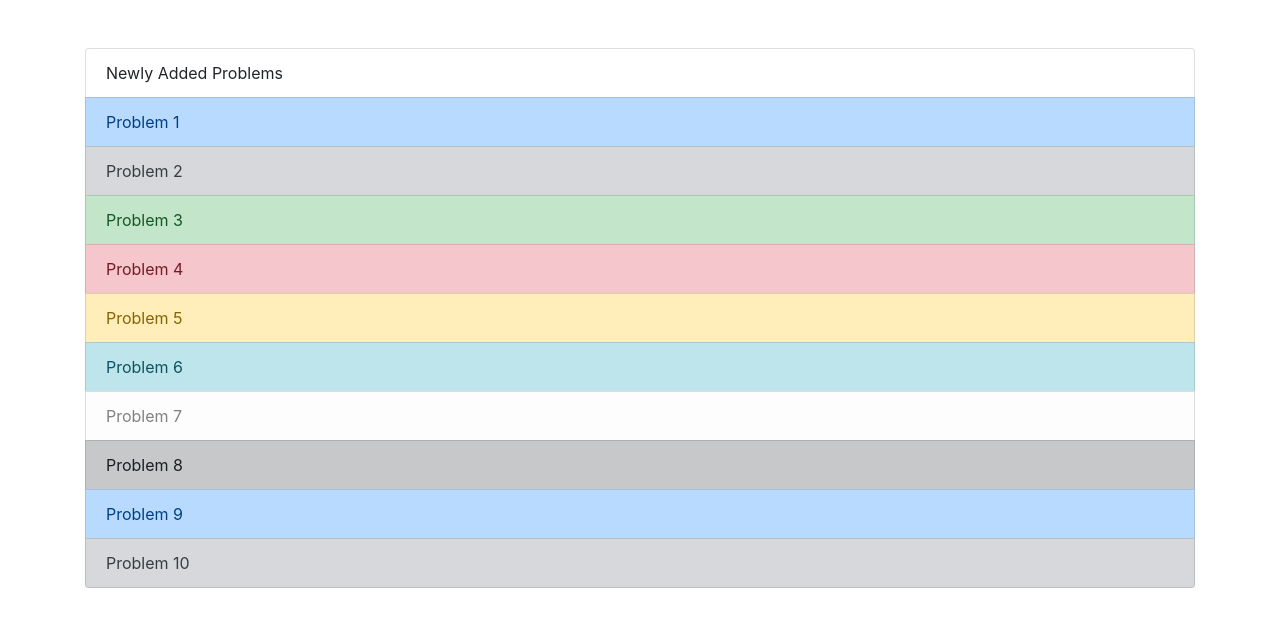
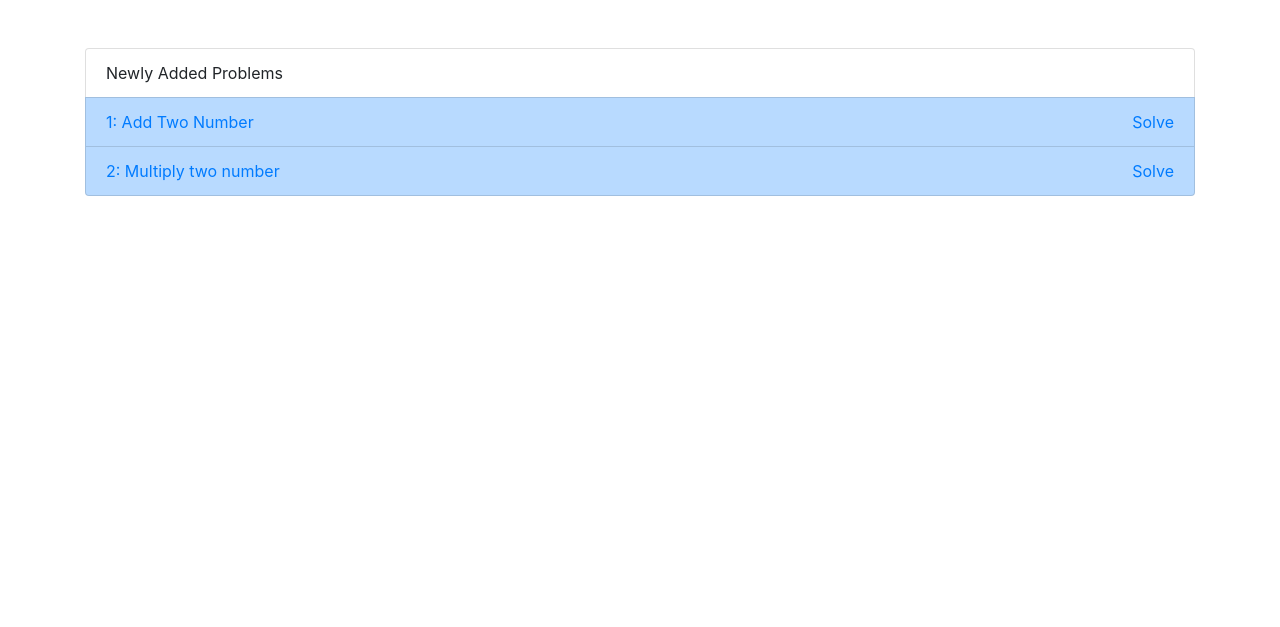
Before and after one commit to TylerRake7468/OnlineJudge, a Django app: page /ojapp/ in a window 1280 px wide. Shown: the part 56-683 px from the top of the page. Run offline with Django 4.2, Linux system fonts and the light colour scheme; data comes from the database, SQL or seed files in the repository; some libraries are stand-ins or nearby versions.

Commit message:
modified in home page to show new 10 problems

```diff
--- a/ojapp/templates/ojapp/index.html
+++ b/ojapp/templates/ojapp/index.html
@@ -6,17 +6,11 @@
 <div class="container my-5">
 	<ul class="list-group">
 	  <li class="list-group-item">Newly Added Problems</li>
-
-	  <li class="list-group-item list-group-item-action list-group-item-primary">Problem 1</li>
-	  <li class="list-group-item list-group-item-action list-group-item-secondary">Problem 2</li>
-	  <li class="list-group-item list-group-item-action list-group-item-success">Problem 3</li>
-	  <li class="list-group-item list-group-item-action list-group-item-danger">Problem 4</li>
-	  <li class="list-group-item list-group-item-action list-group-item-warning">Problem 5</li>
-	  <li class="list-group-item list-group-item-action list-group-item-info">Problem 6</li>
-	  <li class="list-group-item list-group-item-action list-group-item-light">Problem 7</li>
-	  <li class="list-group-item list-group-item-action list-group-item-dark">Problem 8</li>
-	  <li class="list-group-item list-group-item-action list-group-item-primary">Problem 9</li>
-	  <li class="list-group-item list-group-item-action list-group-item-secondary">Problem 10</li>
+	  {% for problem in problems|slice:":10" %}
+	  	<li class="list-group-item list-group-item-action list-group-item-primary">
+	        <a href="{% url 'show_problem' id=problem.id %}">{{ problem.number }}: {{ problem.title }}</a>
+	        <a href="{% url 'show_problem' id=problem.id %}" class="float-right">Solve</a></li>
+	  {% endfor %}
 	</ul>
 
 </div>
--- a/ojapp/views.py
+++ b/ojapp/views.py
@@ -15,7 +15,11 @@ import subprocess
 import os.path
 
 def home(request):
-	return render(request, "ojapp/index.html")
+    problems = Problem.objects.all()
+    context = {
+        'problems': problems,
+    }
+    return render(request, "ojapp/index.html", context)
 
 def problems(request):
 	problems = Problem.objects.all()
```
